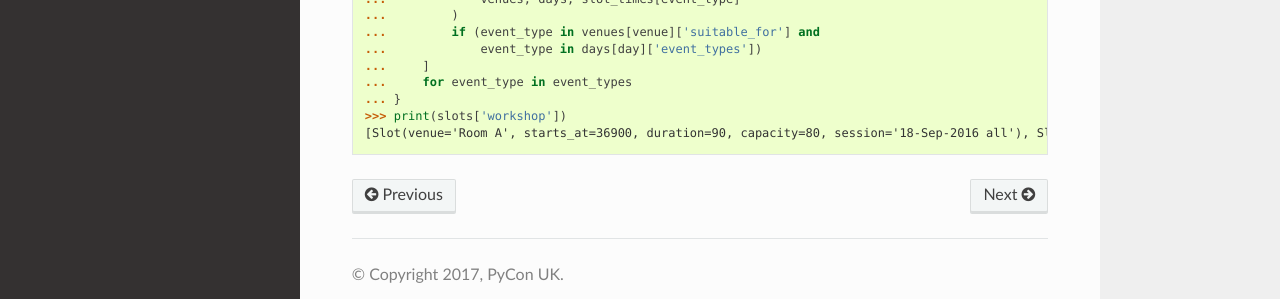
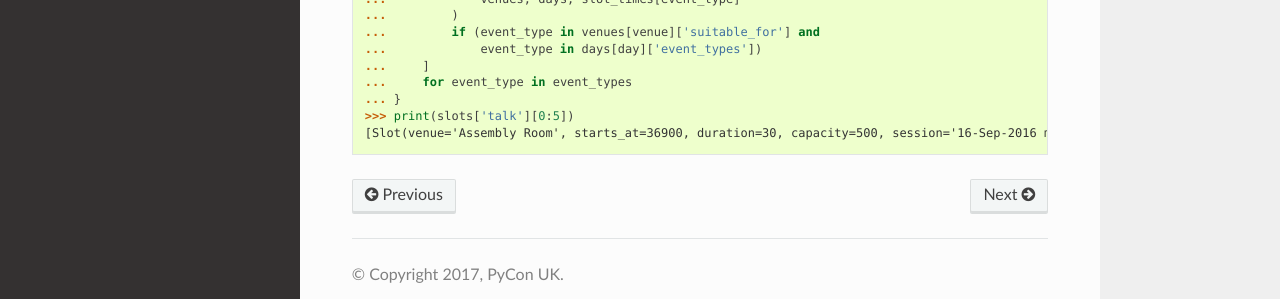
Before and after one commit to PyconUK/ConferenceScheduler, a Sphinx documentation site: the page built from docs/howtos/define_a_conference.rst, in a window 1280 px wide and 900 px high, scrolled down 2980 px. Shown: the part 556-855 px from the top of the window. Built offline with Sphinx 7.4.7 and the Read the Docs theme 2.0.0, drawn with Linux system fonts in a browser that asks for light colours.

Commit message:
[#44] Use talk slots as example instead of workshops to show session names

```diff
--- a/docs/howtos/define_a_conference.rst
+++ b/docs/howtos/define_a_conference.rst
@@ -180,5 +180,5 @@ we'll need each list of :code:`Slots` separately later on::
     ...     ]
     ...     for event_type in event_types
     ... }
-    >>> print(slots['workshop'])
-    [Slot(venue='Room A', starts_at=36900, duration=90, capacity=80, session='18-Sep-2016 all'), Slot(venue='Room A', starts_at=40500, duration=105, capacity=80, session='18-Sep-2016 all'), Slot(venue='Room A', starts_at=52200, duration=90, capacity=80, session='18-Sep-2016 all'), Slot(venue='Room A', starts_at=59400, duration=60, capacity=80, session='18-Sep-2016 all'), Slot(venue='Room C', starts_at=36900, duration=90, capacity=80, session='18-Sep-2016 all'), Slot(venue='Room C', starts_at=40500, duration=105, capacity=80, session='18-Sep-2016 all'), Slot(venue='Room C', starts_at=52200, duration=90, capacity=80, session='18-Sep-2016 all'), Slot(venue='Room C', starts_at=59400, duration=60, capacity=80, session='18-Sep-2016 all')]
+    >>> print(slots['talk'][0:5])
+    [Slot(venue='Assembly Room', starts_at=36900, duration=30, capacity=500, session='16-Sep-2016 morning'), Slot(venue='Assembly Room', starts_at=40500, duration=45, capacity=500, session='16-Sep-2016 morning'), Slot(venue='Assembly Room', starts_at=43200, duration=30, capacity=500, session='16-Sep-2016 morning'), Slot(venue='Assembly Room', starts_at=45000, duration=30, capacity=500, session='16-Sep-2016 afternoon'), Slot(venue='Assembly Room', starts_at=52200, duration=30, capacity=500, session='16-Sep-2016 afternoon')]
```
